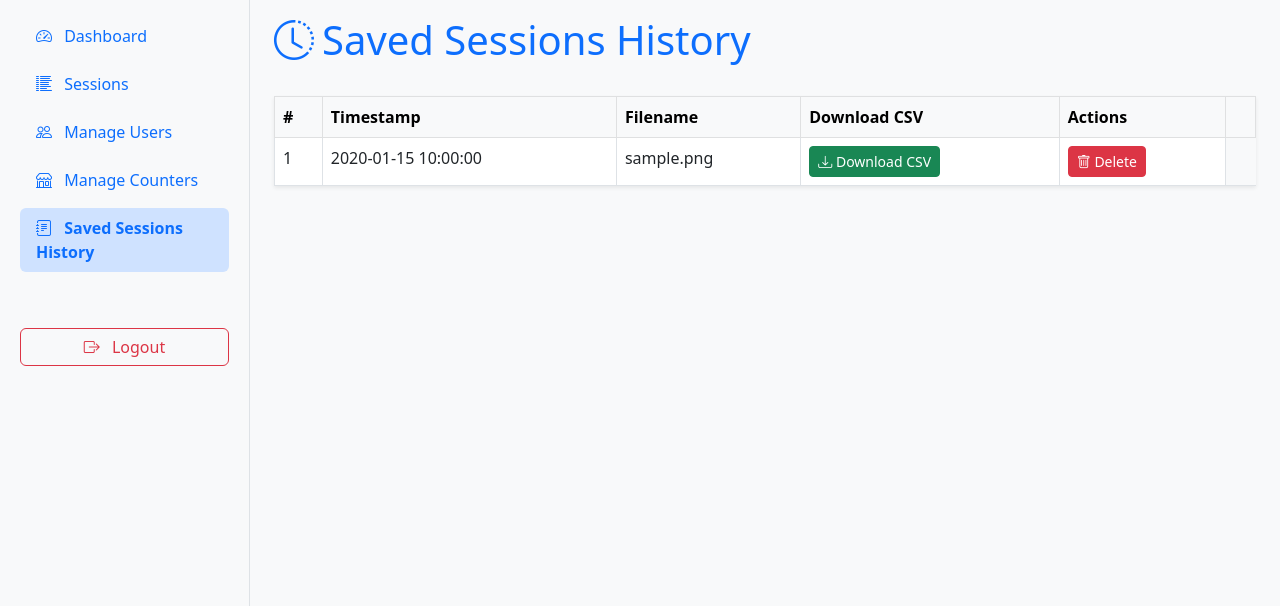
After one commit to Manju050/foodTracking, a Flask app: page /admin/saved_sessions in a window 1280 px wide. The commit adds this page. Shown: the top 606 px of the page. Run offline with Flask 3, Linux system fonts and the light colour scheme; a user stored in the database is signed in; tables that the repository leaves empty hold one stand-in row (values such as "Sample post").

Commit message:
removed deactivate,renamed previous_sessions to saved_sesisions, and added eidt option in session portal not in table etc

```diff
--- a/app.py
+++ b/app.py
@@ -301,12 +301,17 @@ def home():
 def delete_session(session_id):
     session_obj = InitialPreparedSession.query.get_or_404(session_id)
 
+    # Check if the session is currently active
+    if session_obj.is_active:  # assuming your model has an 'is_active' boolean field
+        flash(f'Cannot delete active session "{session_obj.session_name}". Please deactivate it first.', 'warning')
+        return redirect(url_for('initial_prepared'))
+
     # Delete all counter_item_stock entries associated with this session
-    db.session.query(CounterItemStock).filter(CounterItemStock.session_id == session_obj.id).delete(synchronize_session=False)
+    db.session.query(CounterItemStock).filter(
+        CounterItemStock.session_id == session_obj.id
+    ).delete(synchronize_session=False)
 
-    # If you also want to delete InitialPreparedItem(s) linked to session, cascade should handle it, else delete explicitly.
-
-    # Now delete the session itself
+    # Delete the session itself
     db.session.delete(session_obj)
     db.session.commit()
 
@@ -632,8 +637,8 @@ def save_snapshot():
     # Fetch current session total devotees taken from GlobalStats
     stats = GlobalStats.query.filter_by(session_id=active_session.id).first()
     total_devotees_taken = stats.total_devotees_taken if stats else 0
-
-
+    total_devotees_count = active_session.total_expected_devotees_count if active_session.total_expected_devotees_count else 0
+    remaining_devotees_to_honour_prasadam = total_devotees_count - total_devotees_taken
     # Generate safe filename
     def sanitize_filename(s):
         return re.sub(r'[^a-zA-Z0-9-_]', '_', s)
@@ -653,14 +658,14 @@ def save_snapshot():
 
     # Use in filename
     safe_session_name = sanitize_filename(active_session.session_name or "session")
-    filename = f"{safe_session_name}_{total_devotees_taken}_prasadam_count_{timestamp_str}.csv"
+    filename = f"{safe_session_name}_honoured_prasadam_count_{total_devotees_taken}_{timestamp_str}.csv"
 
 
     output = StringIO()
     writer = csv.writer(output)
     writer.writerow([
         'Item Name', 'Total Prepared (T)', 'Senior Taken (S)', 'Available Stock (x)',
-        'Consumed (T - S - x)', 'Total Devotees Taken Prasadam', 'Estimated Available for Serving'
+        'Consumed (T - S - x)','Total Devotees count' ,'Total Devotees Taken Prasadam','Remaining devotees to honour prasadam' ,'Estimated Available for Serving'
     ])
 
     # Use all item names encountered in either prepared or stock data
@@ -676,7 +681,7 @@ def save_snapshot():
         denominator = max(T - S - x, 1)
         est_available = int(x * total_devotees_taken / denominator) if denominator > 0 and total_devotees_taken > 0 else x
 
-        writer.writerow([name, T, S, x, consumed, total_devotees_taken, est_available])
+        writer.writerow([name, T, S, x, consumed,total_devotees_count,total_devotees_taken,remaining_devotees_to_honour_prasadam ,est_available])
 
     # Save feeding session snapshot in DB linked to current session
     snapshot = PreviousSavedSessions(data=output.getvalue(), session_id=active_session.id,filename=filename,timestamp=timestamp_str)
@@ -684,16 +689,16 @@ def save_snapshot():
     db.session.commit()
 
     flash(f"Snapshot saved for session '{active_session.session_name}'.", "success")
-    return redirect(url_for('previous_sessions'))
+    return redirect(url_for('saved_sessions'))
 
-@app.route('/admin/previous_sessions')
+@app.route('/admin/saved_sessions')
 @admin_required
-def previous_sessions():
+def saved_sessions():
     sessions = PreviousSavedSessions.query.order_by(PreviousSavedSessions.timestamp.desc()).all()
-    return render_template('previous_sessions.html', sessions=sessions)
+    return render_template('saved_sessions.html', sessions=sessions)
 
 
-@app.route('/admin/previous_sessions/download/<int:session_id>')
+@app.route('/admin/saved_sessions/download/<int:session_id>')
 @admin_required
 def download_feeding_session(session_id):
     session_record = PreviousSavedSessions.query.get_or_404(session_id)
@@ -711,6 +716,15 @@ def download_feeding_session(session_id):
         as_attachment=True,
         download_name=filename
     )
+
+@app.route('/admin/saved_sessions/delete/<int:snapshot_id>', methods=['POST'])
+@admin_required
+def delete_feeding_session(snapshot_id):
+    snapshot = PreviousSavedSessions.query.get_or_404(snapshot_id)
+    db.session.delete(snapshot)
+    db.session.commit()
+    flash(f'Snapshot "{snapshot.filename}" deleted successfully.', 'success')
+    return redirect(url_for('saved_sessions'))
 
 @app.route('/select_session', methods=['GET', 'POST'])
 @login_required
@@ -801,15 +815,6 @@ def session_items(session_id):
     }
 
     return jsonify(response)
-
-@app.route('/admin/delete_session_item/<int:item_id>', methods=['POST'])
-@admin_required
-def delete_session_item(item_id):
-    ip_item = InitialPreparedItem.query.get_or_404(item_id)
-    session_id = ip_item.session_id
-    db.session.delete(ip_item)
-    db.session.commit()
-    return redirect(url_for('manage_session_items', session_id=session_id))
 
 
 @app.route('/admin/sync_items')
--- a/templates/admin_base.html
+++ b/templates/admin_base.html
@@ -201,7 +201,7 @@
               </a>
             </li>
             <li class="nav-item mb-2">
-              <a class="nav-link {% if request.endpoint == 'previous_sessions' %}active{% endif %}" href="{{ url_for('previous_sessions') }}">
+              <a class="nav-link {% if request.endpoint == 'saved_sessions' %}active{% endif %}" href="{{ url_for('saved_sessions') }}">
                 <i class="bi bi-journal-text me-2"></i> Saved Sessions History
               </a>
             </li>
--- a/templates/admin_dashboard.html
+++ b/templates/admin_dashboard.html
@@ -191,12 +191,6 @@
         <span class="badge bg-success me-2" style="font-size: 0.95rem; padding: 0.35em 1.2em; line-height: 1.3;">
           <i class="bi bi-check-circle me-1"></i> Active
         </span>
-        <form method="post" action="{{ url_for('deactivate_session', session_id=session.id) }}" style="display: inline;">
-          <button type="submit" class="btn btn-sm btn-danger"
-          onclick="return confirm('Are you sure you want to deactivate this session?');">
-          <i class="bi bi-x-circle me-1"></i> Deactivate
-          </button>
-        </form>
       </div>
     </li>
   {% endfor %}
--- a/templates/manage_counters.html
+++ b/templates/manage_counters.html
@@ -72,7 +72,7 @@
         </div>
         <div class="col-md-2">
           <button type="submit" class="btn btn-primary w-100 px-4 fw-semibold">
-            <i class="bi bi-plus-circle me-2"></i> Add / Update
+            <i class="bi bi-plus-circle me-2"></i> Add
           </button>
         </div>
       </div>
--- /dev/null
+++ b/templates/saved_sessions.html
@@ -0,0 +1,51 @@
+{% extends "admin_base.html" %}
+
+{% block title %}Saved Sessions History{% endblock %}
+
+{% block content %}
+  <div class="d-flex justify-content-between align-items-center mb-4 mt-3">
+    <h1 class="text-primary"><i class="bi bi-clock-history me-2"></i>Saved Sessions History</h1>
+  </div>
+
+  {% if sessions %}
+  <table class="table table-hover table-bordered shadow-sm">
+    <thead class="table-light">
+      <tr>
+        <th>#</th>
+        <th>Timestamp</th>
+        <th>Filename</th>
+        <th>Download CSV</th>
+        <th>Actions</th>
+
+        <th> </th>
+      </tr>
+    </thead>
+<tbody>
+  {% for session in sessions %}
+  <tr>
+    <td>{{ loop.index }}</td>
+    <td>{{ session.timestamp.strftime('%Y-%m-%d %H:%M:%S') if session.timestamp else 'N/A' }}</td>
+    <td>{{ session.filename }}</td>
+    <td>
+      <a href="{{ url_for('download_feeding_session', session_id=session.id) }}" class="btn btn-sm btn-success">
+        <i class="bi bi-download"></i> Download CSV
+      </a>
+    </td>
+    <td>
+<form method="post" action="{{ url_for('delete_feeding_session', snapshot_id=session.id) }}"
+      onsubmit="return confirm('Delete snapshot {{ session.filename }}?');" style="display:inline;">
+
+        <button type="submit" class="btn btn-sm btn-danger">
+          <i class="bi bi-trash"></i> Delete
+        </button>
+      </form>
+    </td>
+  </tr>
+  {% endfor %}
+</tbody>
+
+  </table>
+  {% else %}
+  <p class="text-muted">No feeding sessions recorded yet.</p>
+  {% endif %}
+{% endblock %}
```
Also changed, not shown: templates/initial_prepared.html (+15 -11 lines), templates/previous_sessions.html (deleted, +0 -38 lines).
